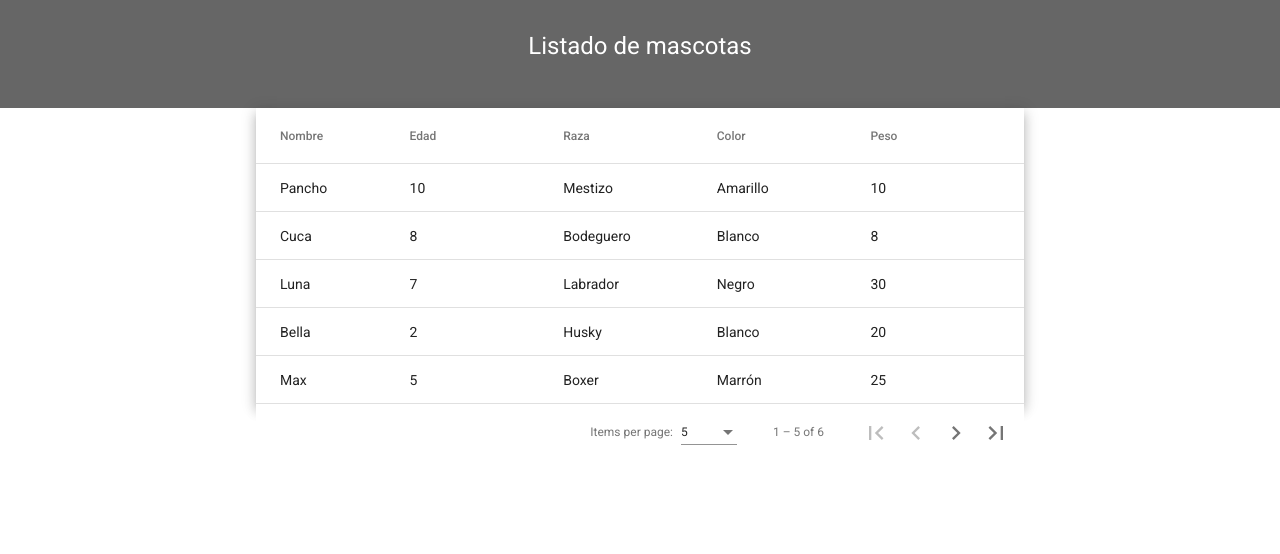
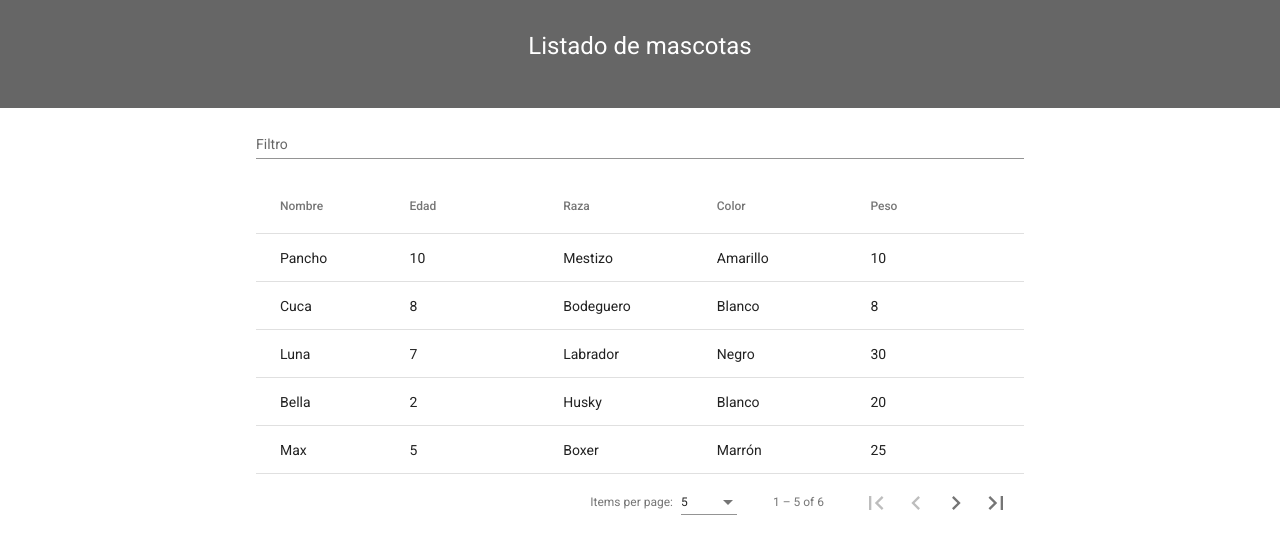
Before and after one commit to diegolr-avanade/FE-CRUDMascotas, an Angular app: page / in a window 1280 px wide. Shown: the top 554 px of the page. Built offline with nearby package versions, Linux system fonts and the light colour scheme.

Commit message:
✨Ordenar y filtro implementado

```diff
--- a/src/app/components/listado-mascotas/listado-mascotas.component.css
+++ b/src/app/components/listado-mascotas/listado-mascotas.component.css
@@ -1,17 +1,24 @@
 table {
     width: 100%;
-  }
-.title{
+}
+
+.title {
     padding: 30px;
     background-color: #666;
     text-align: center;
     color: white;
 }
 
-.container{
+.container {
     margin: 0 20%;
 }
 
-td, th{
+td,
+th {
     width: 15%;
 }
+
+.mat-form-field {
+    font-size: 14px;
+    width: 100%;
+}
--- a/src/app/components/listado-mascotas/listado-mascotas.component.html
+++ b/src/app/components/listado-mascotas/listado-mascotas.component.html
@@ -2,16 +2,21 @@
     <h1>Listado de mascotas</h1>
 </div>
 <div class="container">
-    <table mat-table [dataSource]="dataSource" class="mat-elevation-z8">
+    <mat-form-field appearance="standard">
+        <mat-label>Filtro</mat-label>
+        <input matInput (keyup)="applyFilter($event)" placeholder="Buscar"  #input autocomplete="off">
+      </mat-form-field>
+
+    <table mat-table [dataSource]="dataSource" class="mat-elevation-z0" matSort>
         <!-- Nombre Column -->
-        <ng-container matColumnDef="nombre">
-            <th mat-header-cell *matHeaderCellDef> Nombre </th>
+        <ng-container matColumnDef="nombre" >
+            <th mat-header-cell *matHeaderCellDef mat-sort-header> Nombre </th>
             <td mat-cell *matCellDef="let element"> {{element.nombre}} </td>
         </ng-container>
 
         <!-- Edad Column -->
         <ng-container matColumnDef="edad">
-            <th mat-header-cell *matHeaderCellDef> Edad </th>
+            <th mat-header-cell *matHeaderCellDef mat-sort-header> Edad </th>
             <td mat-cell *matCellDef="let element"> {{element.edad}} </td>
         </ng-container>
 
--- a/src/app/components/listado-mascotas/listado-mascotas.component.ts
+++ b/src/app/components/listado-mascotas/listado-mascotas.component.ts
@@ -1,5 +1,6 @@
 import { AfterViewInit, Component, OnInit, ViewChild } from '@angular/core';
 import { MatPaginator } from '@angular/material/paginator';
+import { MatSort, MatSortModule } from '@angular/material/sort';
 import { MatTableDataSource, MatTableModule } from '@angular/material/table';
 import { Mascota } from 'src/app/interfaces/mascota';
 
@@ -23,10 +24,17 @@
   displayedColumns: string[] = ['nombre', 'edad', 'raza', 'color', 'peso'];
   dataSource = new MatTableDataSource<Mascota>(listMascotas);
 
+  applyFilter(event: Event) {
+    const filterValue = (event.target as HTMLInputElement).value;
+    this.dataSource.filter = filterValue.trim().toLowerCase();
+  }
+
   @ViewChild(MatPaginator) paginator!: MatPaginator;
+  @ViewChild(MatSort) sort!: MatSort;
 
   ngAfterViewInit() {
     this.dataSource.paginator = this.paginator;
+    this.dataSource.sort = this.sort;
   }
 
   ngOnInit(): void {
```
Also changed, not shown: src/app/app.module.ts (+8 -1 lines).
